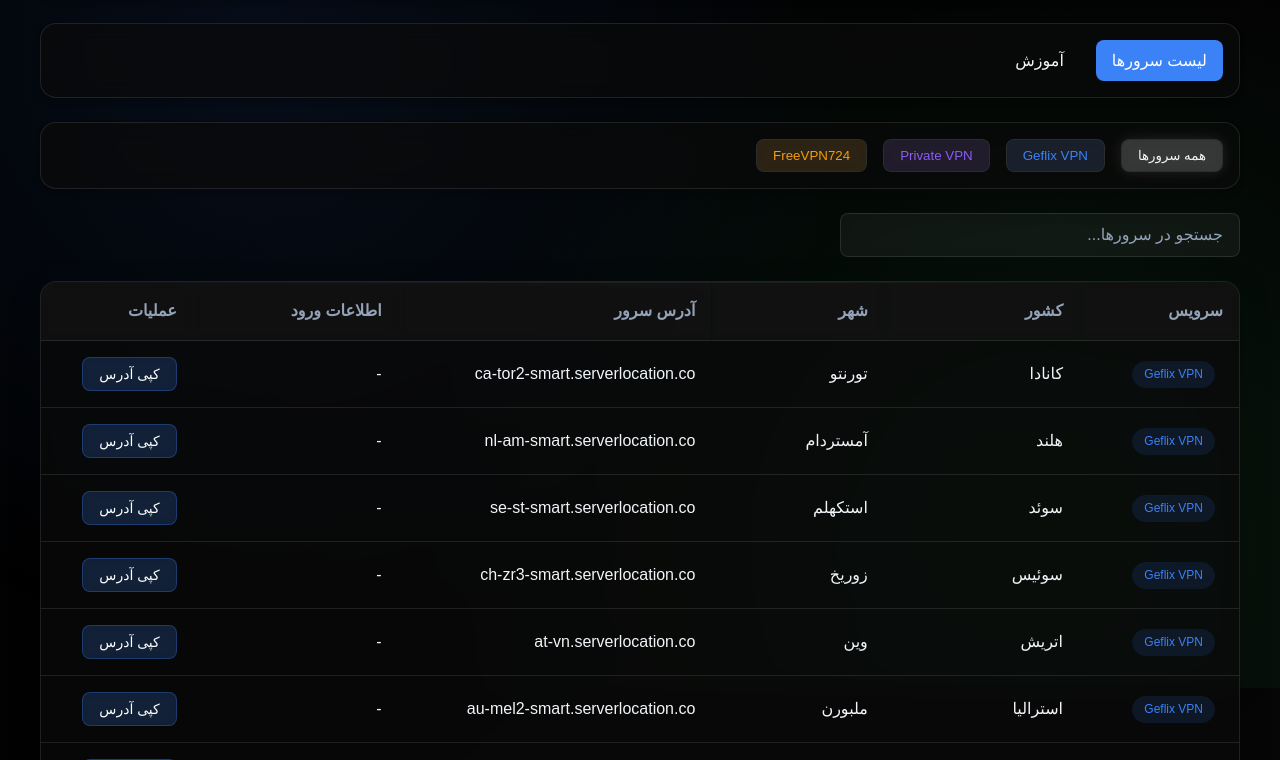
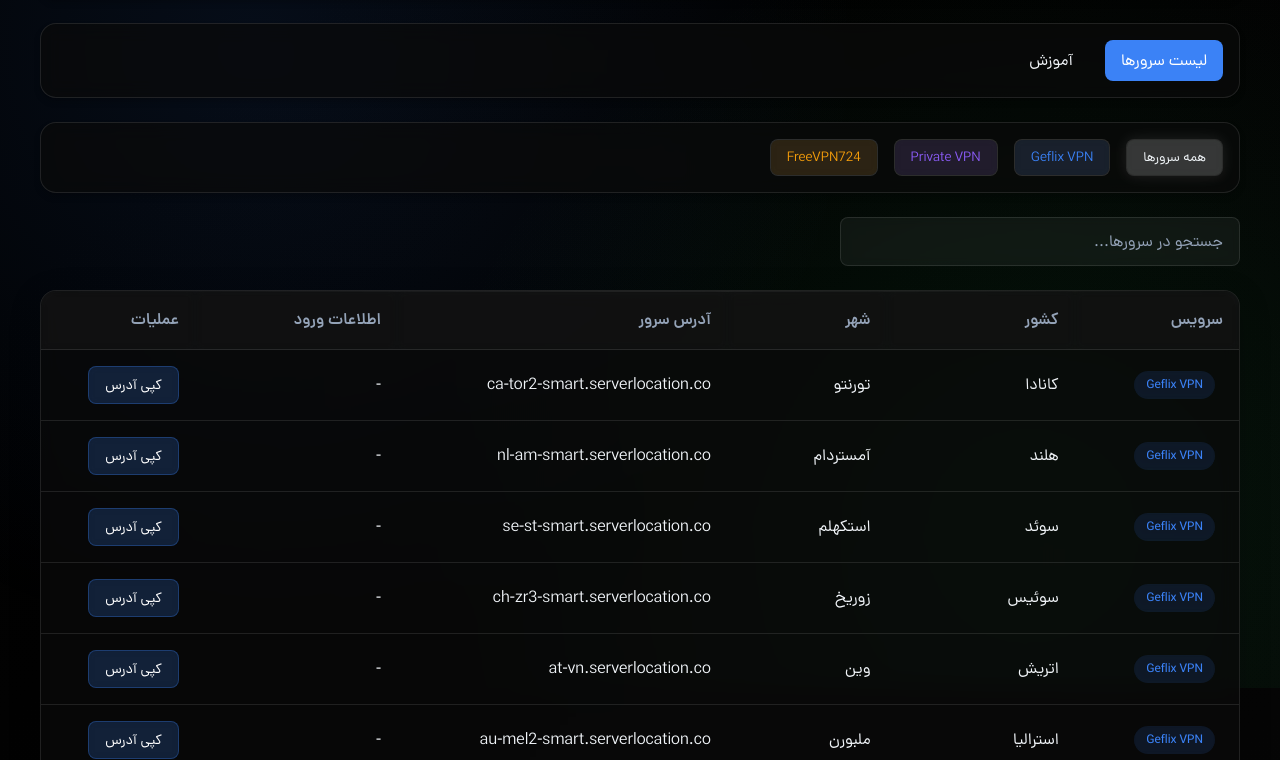
Before and after one commit to amirphpp800/serverless, a plain HTML site: page index.html in a window 1280 px wide. Shown: the part 112-872 px from the top of the page. Drawn offline with Linux system fonts and the light colour scheme.

Commit message:
Update index.html

```diff
--- a/index.html
+++ b/index.html
@@ -10,7 +10,7 @@
   <meta http-equiv="Referrer-Policy" content="strict-origin-when-cross-origin">
   <meta name="robots" content="noindex, nofollow">
   <title>لیست سرورها</title>
-  <link href="https://cdn.jsdelivr.net/gh/rastikerdar/dana-font/dist/dana-font.css" rel="stylesheet" type="text/css" />
+  <link href="Webfonts/css/fontiran.css" rel="stylesheet" type="text/css" />
   <style>
     :root {
       --primary-color: #3b82f6;
@@ -34,7 +34,7 @@
     }
 
     body {
-      font-family: 'dana', sans-serif;
+      font-family: 'dana', tahoma, sans-serif;
       direction: rtl;
       background: linear-gradient(135deg, #000000 0%, #1a1a1a 100%);
       color: var(--text-primary);
```
